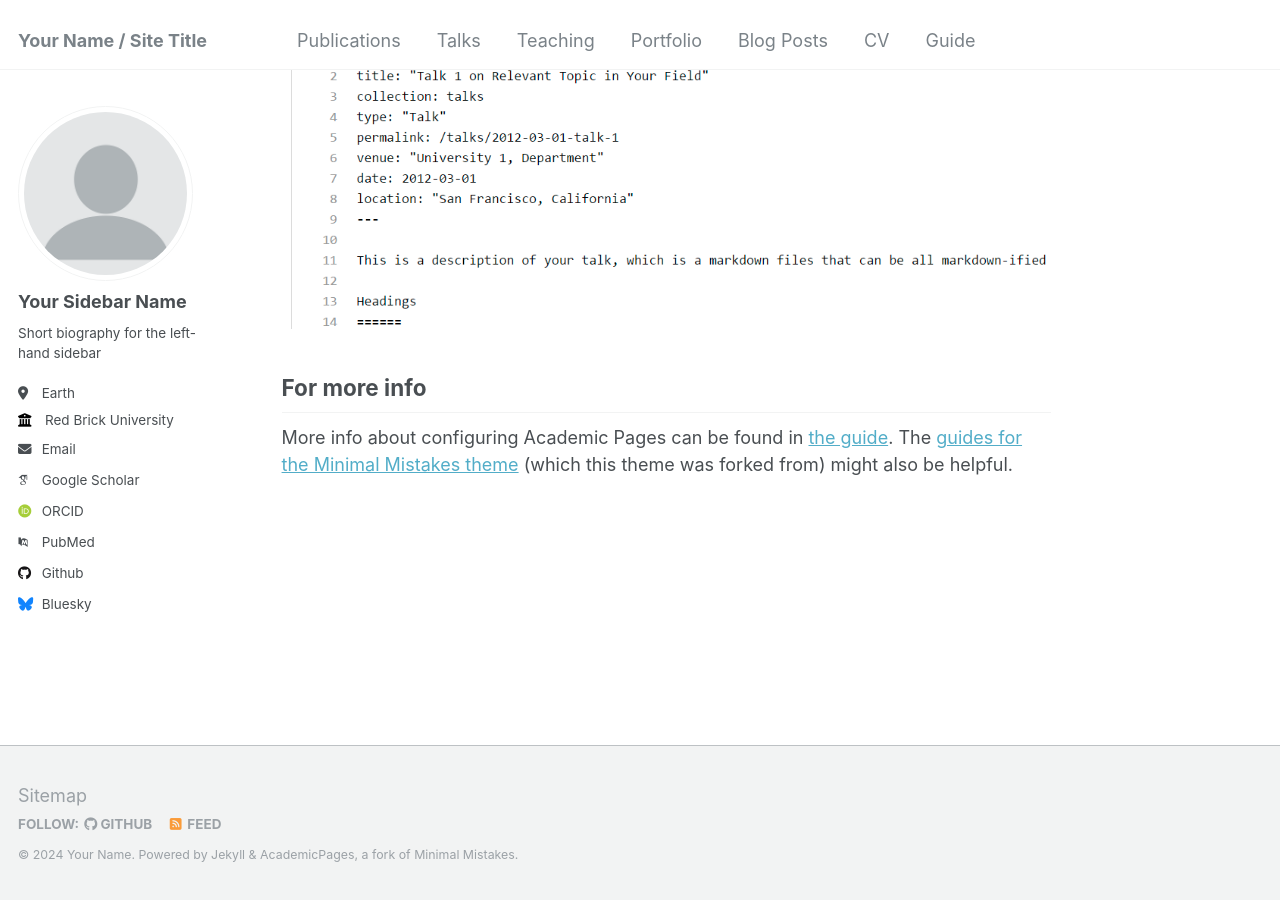
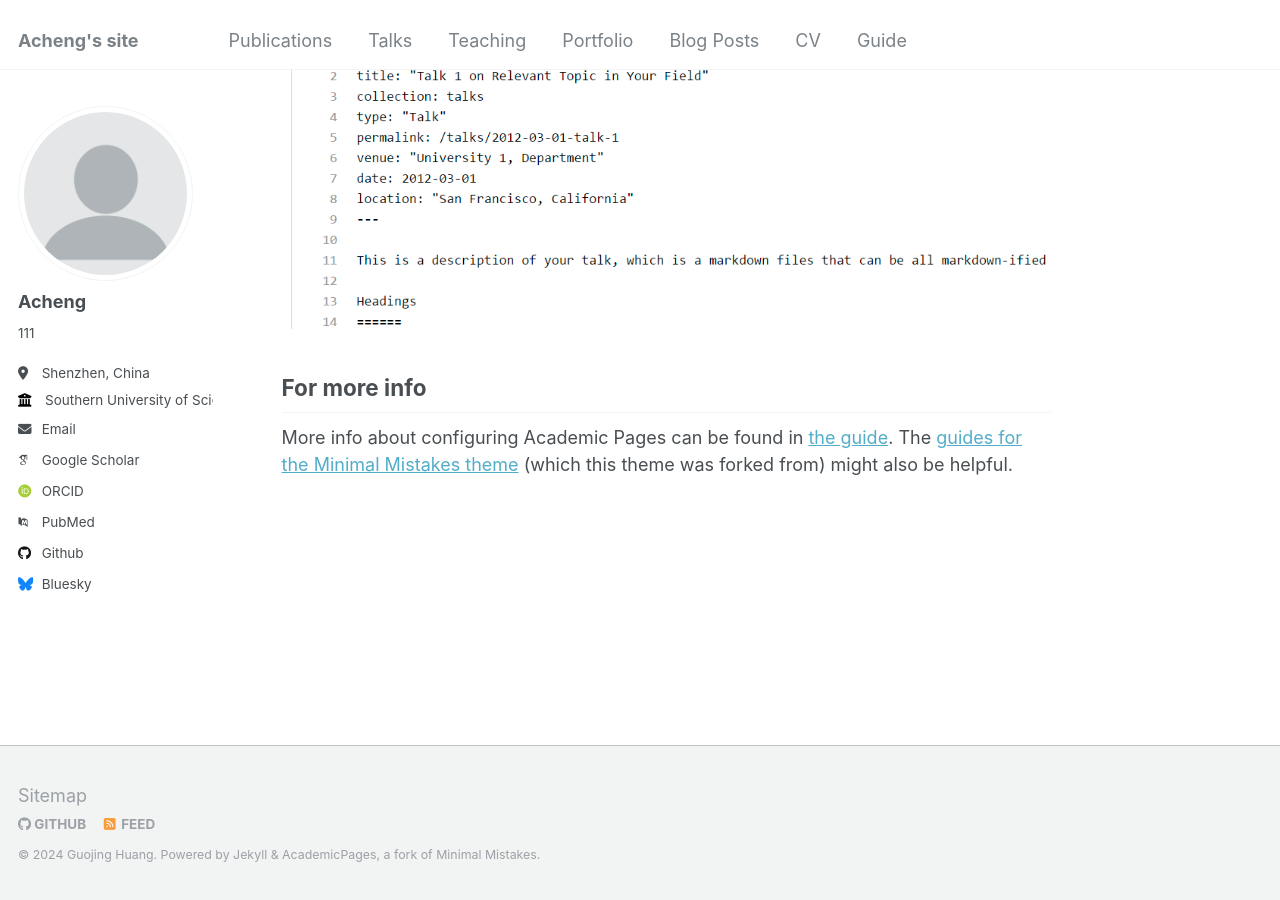
Before and after one commit to Acheng0211/acheng0211.github.io, a Jekyll site: the page built from _pages/about.md, in a window 1280 px wide and 900 px high, scrolled down 2660 px. Built offline with Jekyll 4.4.1, drawn with Linux system fonts in a browser that asks for light colours; some web fonts are replaced.

```diff
--- a/_config.yml
+++ b/_config.yml
@@ -7,14 +7,14 @@
 # server process.
 
 # Basic Site Settings
-locale                   : "en-US"
-title                    : "Your Name / Site Title"
+locale                   : "sz-CN"
+title                    : "Acheng's site"
 title_separator          : "-"
-name                     : &name "Your Name"
-description              : &description "personal description"
-url                      : https://academicpages.github.io # the base hostname & protocol for your site e.g. "https://mmistakes.github.io"
+name                     : &name "Guojing Huang"
+description              : &description "Acheng = vegetable chicken"
+url                      : https://acheng0211.github.io # the base hostname & protocol for your site e.g. "https://mmistakes.github.io"
 baseurl                  : "" # the subpath of your site, e.g. "/blog"
-repository               : "academicpages/academicpages.github.io"
+repository               : "Acheng0211/acheng0211.github.io"
 
 # Site Author - The following control what appear as part of the author content on the side bar.
 #               If a field is blank the icon and link will not appear, otherwise it will be shown.
@@ -22,13 +22,13 @@ repository               : "academicpages/academicpages.github.io"
 author:
   # Biographic information
   avatar           : "profile.png"
-  name             : "Your Sidebar Name"
+  name             : "Acheng"
   pronouns         : # example: "she/her"
-  bio              : "Short biography for the left-hand sidebar"
-  location         : "Earth"
-  employer         : "Red Brick University"
+  bio              : "111"
+  location         : "Shenzhen, China"
+  employer         : "Southern University of Science and Technology"
   uri              : # URL
-  email            : "none@example.org"
+  email            : "12111820@mail.sustech.edu.cn"
 
   # Academic websites
   arxiv            : # URL - Update with the correct link to your profile
```
